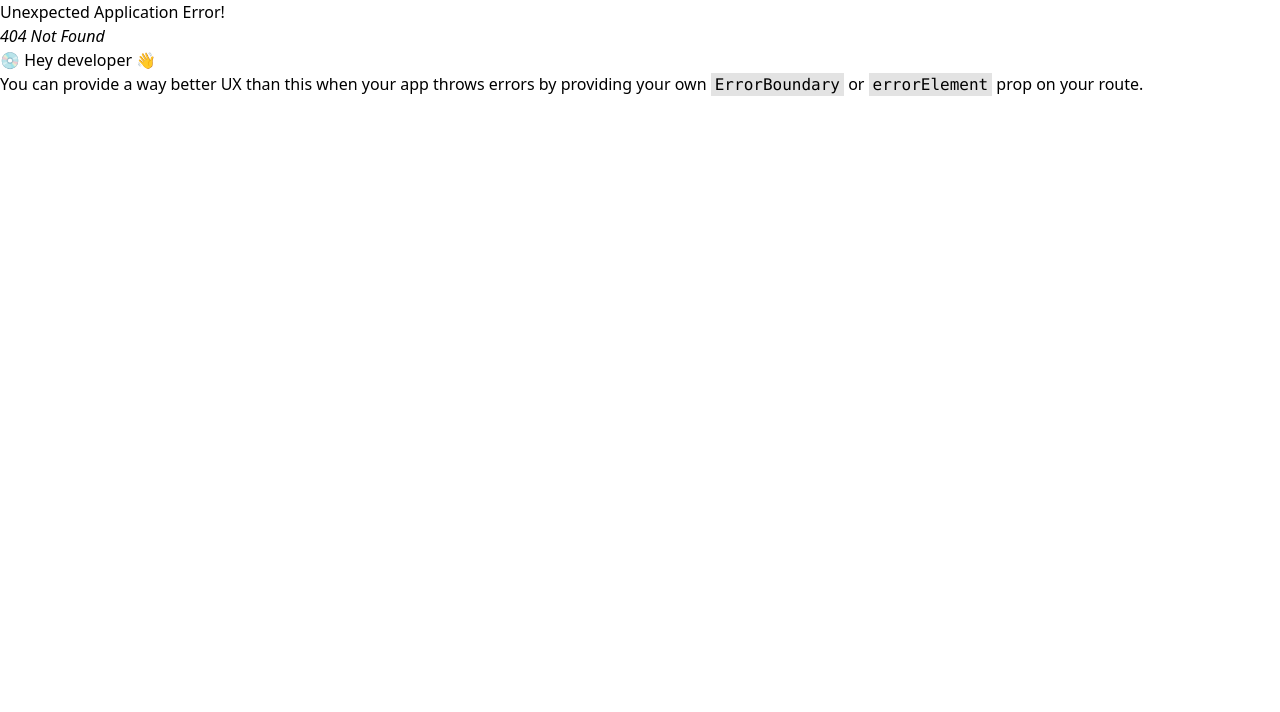
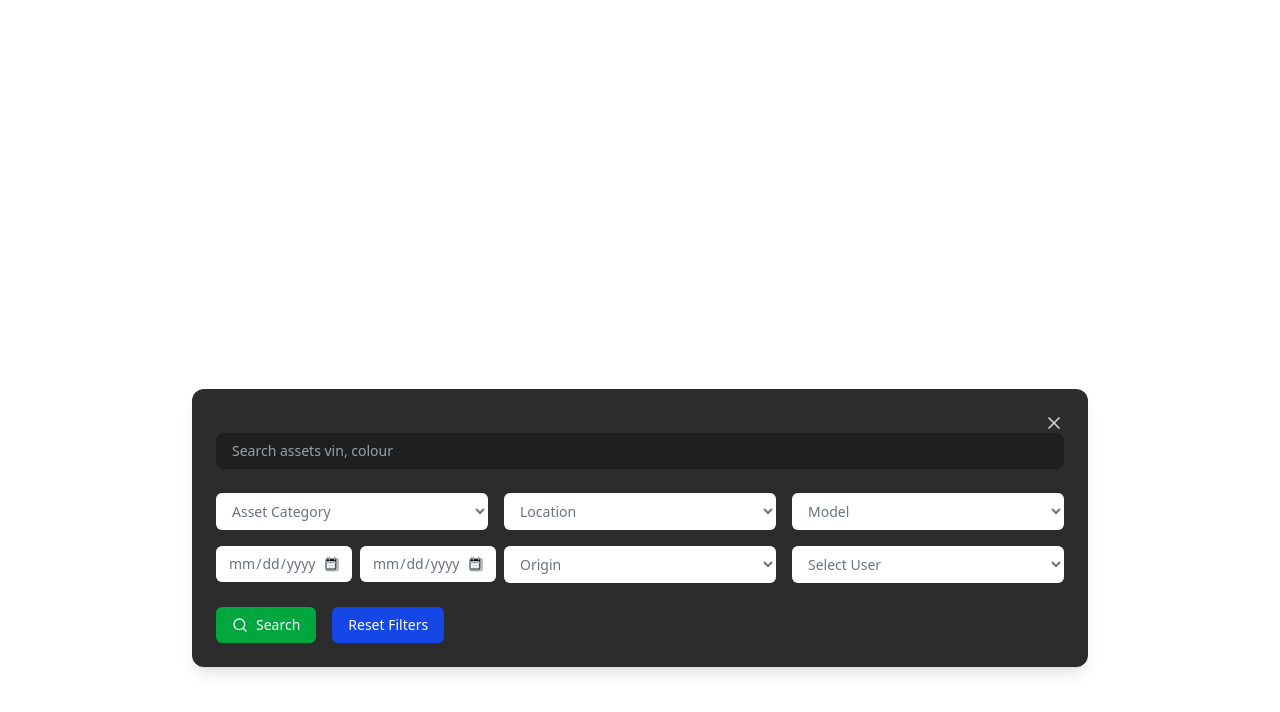
Before and after one commit to PrimeStrategy-Ghana-LTD/FrontEnd_PSTALI, a React (Vite) app: page /advanced in a window 1280 px wide. Before the commit this address had no page. Shown: the top 712 px of the page. Built offline with nearby package versions, Linux system fonts and the light colour scheme.

Commit message:
advanced search ui

```diff
--- a/src/App.jsx
+++ b/src/App.jsx
@@ -24,6 +24,7 @@ import Report from "./pages/Report";
 import AssignLocationPage from "./pages/AssignLocationPage";
 import ImportAssetsPage from "./pages/ImportAssetsPage";
 import AssetManagementTable from "./pages/AssetManagementGraph";
+import AdvancedSearchModal from "./pages/AdvancedSearchModal";
 
 // Define all your routes here
 const router = createBrowserRouter([
@@ -52,6 +53,10 @@ const router = createBrowserRouter([
   {
     path: "/add-asset",
     element: <AddAsset />,
+  },
+  {
+    path: "/advanced",
+    element: <AdvancedSearchModal />
   },
   {
     path:"/assetchart",
--- /dev/null
+++ b/src/pages/AdvancedSearchModal.jsx
@@ -0,0 +1,79 @@
+import React from 'react';
+import { CalendarDays, Search, X } from 'lucide-react';
+
+const AdvancedSearchModal = ({ onClose }) => {
+  return (
+    <div className="fixed inset-0 z-50 flex items-center justify-center bg-opacity mt-[20%]">
+      <div className="w-full max-w-4xl rounded-xl bg-[#2C2C2C] p-6 text-white shadow-lg">
+        {/* Close Button */}
+        <div className="flex justify-end">
+          <button onClick={onClose} className="text-gray-300 hover:text-white">
+            <X size={20} />
+          </button>
+        </div>
+
+        {/* Search Bar */}
+        <div className="mb-6">
+          <input
+            type="text"
+            placeholder="Search assets vin, colour"
+            className="w-full rounded-lg bg-[#1F1F1F] px-4 py-2 text-sm text-white placeholder-gray-400 focus:outline-none"
+          />
+        </div>
+
+        {/* Filter Grid */}
+        <div className="grid grid-cols-1 gap-4 sm:grid-cols-2 md:grid-cols-3 lg:grid-cols-3">
+          <select className="rounded-md bg-white px-3 py-2 text-sm text-gray-500 placeholder-gray-700 focus:outline-none">
+            <option>Asset Category</option>
+          </select>
+          <select className="rounded-md bg-white px-3 py-2 text-sm text-gray-500">
+            <option>Location</option>
+          </select>
+          <select className="rounded-md bg-white px-3 py-2 text-sm text-gray-500">
+            <option>Model</option>
+          </select>
+
+          {/* Date Range */}
+          <div className="flex space-x-2">
+            <div className="relative w-1/2">
+              <input
+                type="date"
+                className="w-full rounded-md bg-white px-3 py-2 text-sm text-gray-500"
+                placeholder="Date from"
+              />
+              <CalendarDays className="absolute right-3 top-2.5 h-4 w-4 text-gray-400" />
+            </div>
+            <div className="relative w-1/2">
+              <input
+                type="date"
+                className="w-full rounded-md bg-white px-3 py-2 text-sm text-gray-500"
+                placeholder="Date to"
+              />
+              <CalendarDays className="absolute right-3 top-2.5 h-4 w-4 text-gray-400" />
+            </div>
+          </div>
+
+          <select className="rounded-md bg-white px-3 py-2 text-sm text-gray-500">
+            <option>Origin</option>
+          </select>
+          <select className="rounded-md bg-white px-3 py-2 text-sm text-gray-500">
+            <option>Select User</option>
+          </select>
+        </div>
+
+        {/* Buttons */}
+        <div className="mt-6 flex justify-start gap-4">
+          <button className="flex items-center gap-2 rounded-md bg-green-600 px-4 py-2 text-sm font-medium text-white hover:bg-green-700">
+            <Search size={16} />
+            Search
+          </button>
+          <button className="rounded-md bg-blue-700 px-4 py-2 text-sm font-medium text-white hover:bg-blue-800">
+            Reset Filters
+          </button>
+        </div>
+      </div>
+    </div>
+  );
+};
+
+export default AdvancedSearchModal;
--- a/src/pages/AllAssets.jsx
+++ b/src/pages/AllAssets.jsx
@@ -305,6 +305,44 @@ const AllAssets = () => {
                 </button>
               )}
             </div>
+
+            {/* Searchbar */}
+            <div className=" flex ">
+            <div className="relative flex items-center border border-gray-300 rounded-full text-sm focus-within:ring-2 focus-within:ring-blue-500 focus-within:border-transparent px-3 py-2 w-96">
+
+              <svg
+                className="w-4 h-4 text-gray-400 mr-2"
+                fill="none"
+                stroke="currentColor"
+                viewBox="0 0 24 24"
+              >
+                <path
+                  strokeLinecap="round"
+                  strokeLinejoin="round"
+                  strokeWidth={2}
+                  d="M21 21l-6-6m2-5a7 7 0 11-14 0 7 7 0 0114 0z"
+                />
+              </svg>
+              <input
+                type="text"
+                placeholder="Search assets..."
+                value={searchInput}
+                onChange={handleSearchChange}
+                className="w-full focus:outline-none"
+              />
+              {searchInput && (
+                <button
+                  onClick={() => {
+                    setSearchInput("");
+                    setSearchTerm("");
+                  }}
+                  className="ml-2 text-gray-400 hover:text-gray-600"
+                >
+                  ×
+                </button>
+              )}
+            </div>
+          </div>
             <div className="flex gap-3 text-xs sm:text-[13px]">
               <button
                 className="flex items-center gap-2 px-3 py-1 rounded-sm border border-gray-300 text-gray-600 cursor-pointer"
@@ -395,41 +433,6 @@ const AllAssets = () => {
             </div>
           )}
 
-          <div className="w-full flex justify-end mb-4">
-            <div className="relative flex items-center border border-gray-300 rounded-md text-sm focus-within:ring-2 focus-within:ring-blue-500 focus-within:border-transparent px-3 py-2 sm:w-64">
-              <svg
-                className="w-4 h-4 text-gray-400 mr-2"
-                fill="none"
-                stroke="currentColor"
-                viewBox="0 0 24 24"
-              >
-                <path
-                  strokeLinecap="round"
-                  strokeLinejoin="round"
-                  strokeWidth={2}
-                  d="M21 21l-6-6m2-5a7 7 0 11-14 0 7 7 0 0114 0z"
-                />
-              </svg>
-              <input
-                type="text"
-                placeholder="Search assets..."
-                value={searchInput}
-                onChange={handleSearchChange}
-                className="w-full focus:outline-none"
-              />
-              {searchInput && (
-                <button
-                  onClick={() => {
-                    setSearchInput("");
-                    setSearchTerm("");
-                  }}
-                  className="ml-2 text-gray-400 hover:text-gray-600"
-                >
-                  ×
-                </button>
-              )}
-            </div>
-          </div>
 
           {loading && (
             <div className="flex justify-center items-center py-8">
--- a/src/pages/SearchPage.jsx
+++ b/src/pages/SearchPage.jsx
@@ -12,6 +12,7 @@ import { LuLogIn } from "react-icons/lu";
 import icon from "../assets/images/icon.png";
 import icon2 from "../assets/images/Icon2.png";
 import useLocationName from "../hooks/useLocationName";
+import AdvancedSearchModal from './AdvancedSearchModal';
 
 const SearchPage = () => {
   const [activeTab, setActiveTab] = useState("Assets");
@@ -27,6 +28,7 @@ const SearchPage = () => {
   const [profileDropdownOpen, setProfileDropdownOpen] = useState(false);
   const [userInfo, setUserInfo] = useState(null);
   const { getLocationName } = useLocationName();
+   const [showModal, setShowModal] = useState(false);
 
 
   const navigate = useNavigate();
@@ -365,6 +367,15 @@ useEffect(() => {
   return () => document.removeEventListener("mousedown", handleClickOutside);
 }, [profileDropdownOpen, notificationDropdownOpen]);
 
+ const handleTabClick = (tab) => {
+    setActiveTab(tab);
+    if (tab === "Assets") {
+      navigate("/dashboard/assets");
+    } else if (tab === "Advanced Search") {
+      setShowModal(true); // Open modal
+    }
+  };
+
 
   const handleLogout = () => {
     // Clear localStorage and/or sessionStorage
@@ -575,17 +586,14 @@ useEffect(() => {
           </div>
 
           {/* Tabs - Better spacing on larger screens */}
+          <>
+      {/* Tab Section */}
       <div className="flex justify-center mb-8 lg:mb-10">
         <div className="flex space-x-8 lg:space-x-16 xl:space-x-20">
           {["Assets", "Advanced Search"].map((tab) => (
             <p
               key={tab}
-                  onClick={() => {
-                    setActiveTab(tab);
-                    if (tab === "Assets") {
-                      navigate("/dashboard/assets");
-                    }
-                  }}
+              onClick={() => handleTabClick(tab)}
               className={`text-base lg:text-lg xl:text-xl font-medium cursor-pointer transition-colors hover:text-[#01fe9d] ${
                 activeTab === tab
                   ? "text-white pb-1 border-b-2 border-white"
@@ -597,6 +605,10 @@ useEffect(() => {
           ))}
         </div>
       </div>
+
+      {/* Modal */}
+      {showModal && <AdvancedSearchModal onClose={() => setShowModal(false)} />}
+    </>
         </div>
 
         {/* Settings - Positioned better on larger screens */}
```
Lines whose indentation alone changed are shown as unchanged.
